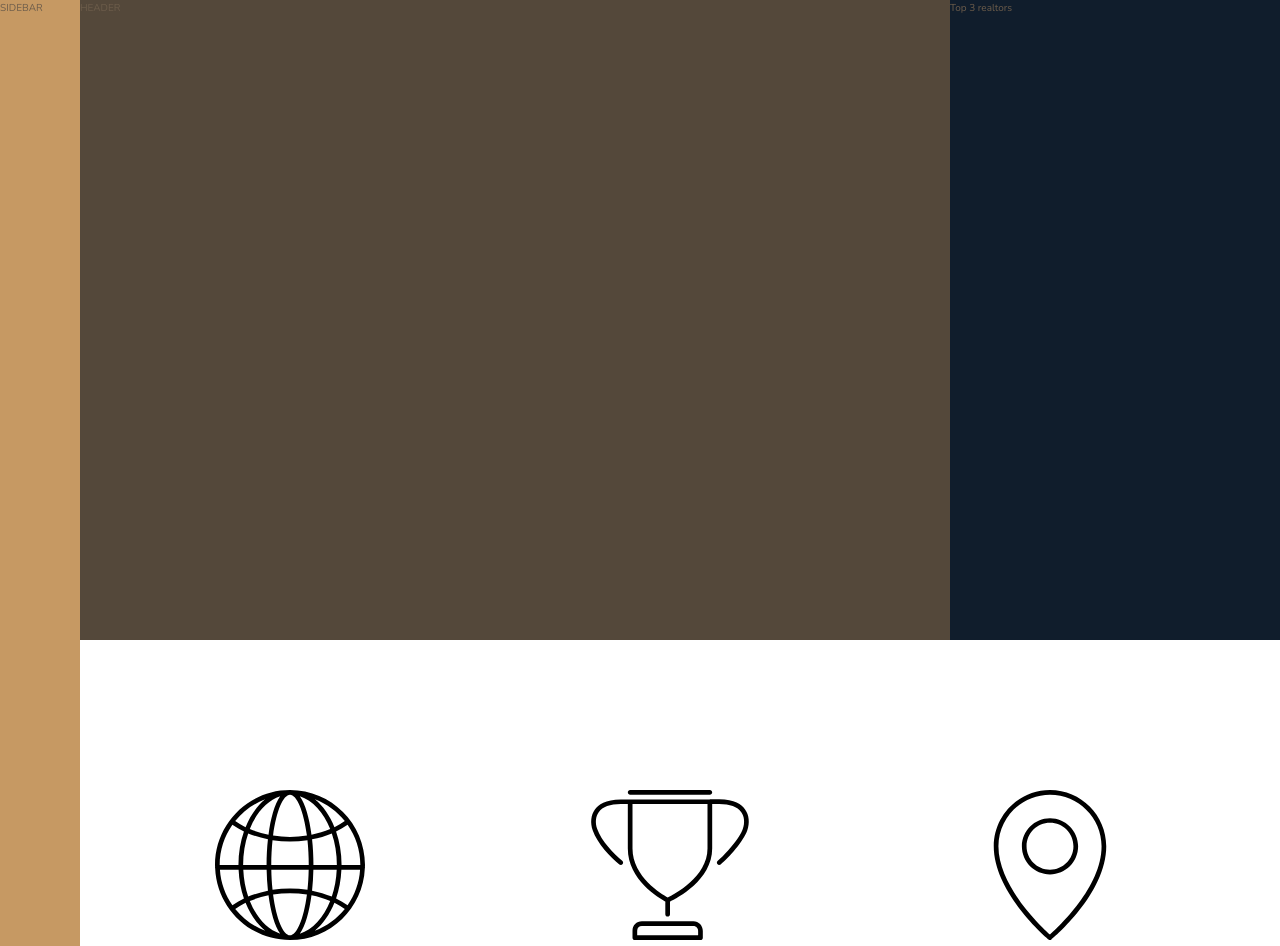
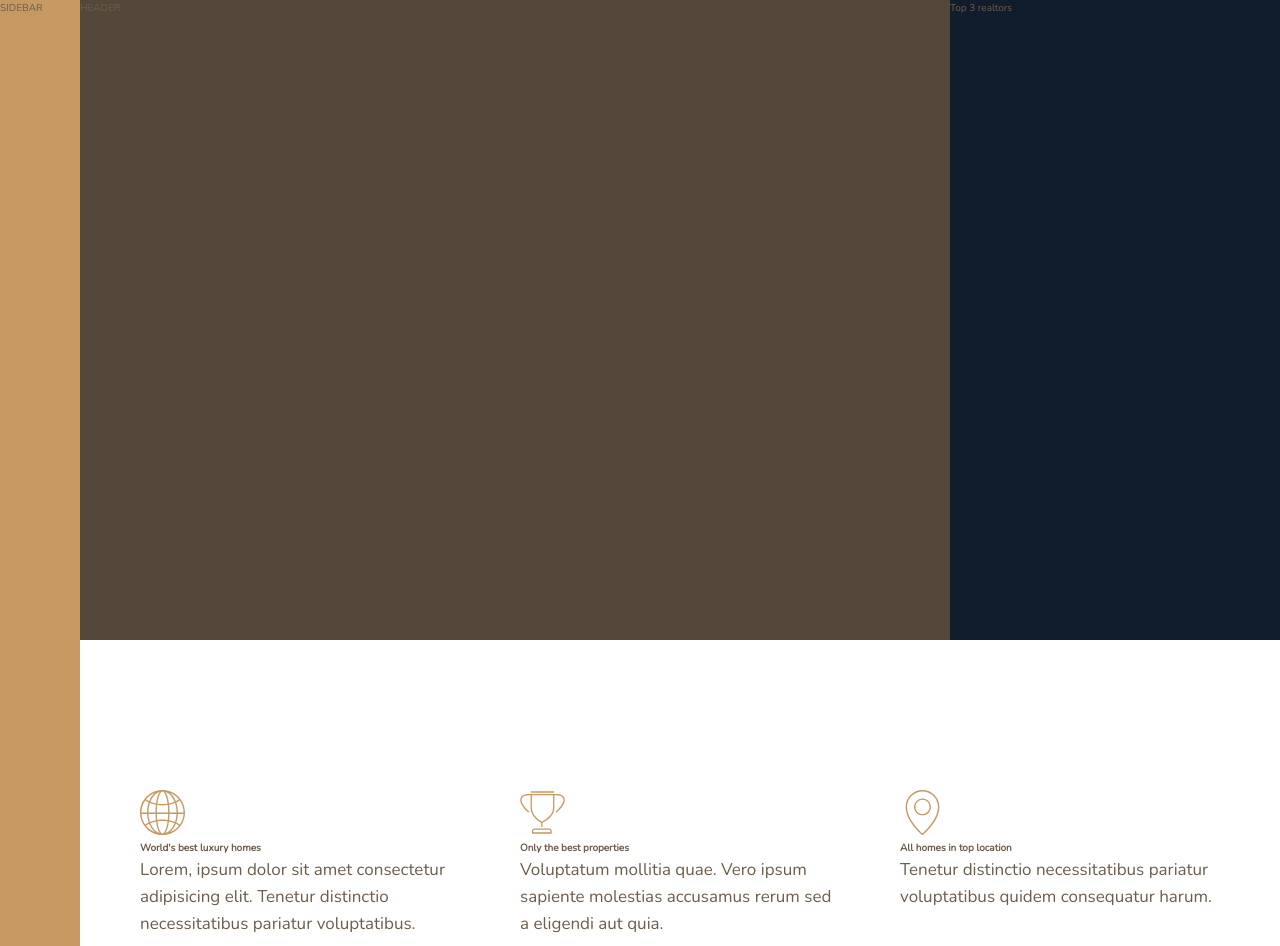
Before and after one commit to bijay-ps/nexter, a website: page index.html in a window 1280 px wide. Shown: the top 946 px of the page. Drawn offline with nearby package versions, Linux system fonts and the light colour scheme.

Commit message:
checkpoint commit

```diff
--- a/sass/_features.scss
+++ b/sass/_features.scss
@@ -6,3 +6,15 @@
   grid-template-columns: repeat(3, 1fr);
   grid-gap: 6rem;
 }
+
+.feature {
+  &__icon {
+    fill: $color-primary;
+    width: 4.5rem;
+    height: 4.5rem;
+  }
+
+  &__text {
+    font-size: 1.7rem;
+  }
+}
```
Also changed, not shown: css/style.css.
